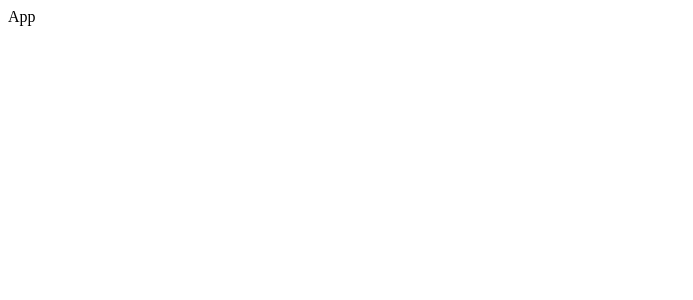
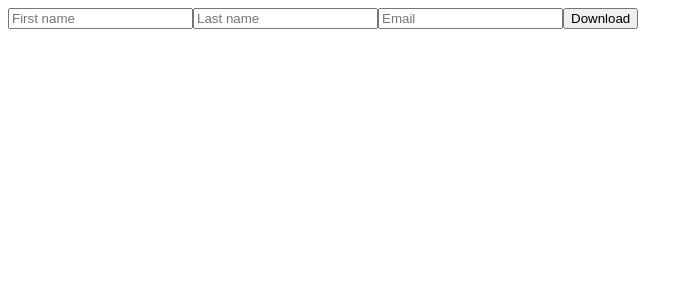
Before and after one commit to francisuloko/landing-page, a React (Create React App) app: page /filename in a window 1280 px wide. Shown: the top 300 px of the page, without its empty margins (0-693 px from the left). Built offline with nearby package versions, Linux system fonts and the light colour scheme; the HTML template or start-up script is replaced by a standard one.

Commit message:
Add basic optin form

```diff
--- a/package.json
+++ b/package.json
@@ -8,6 +8,7 @@
     "@testing-library/user-event": "^13.5.0",
     "react": "^18.2.0",
     "react-dom": "^18.2.0",
+    "react-router-dom": "^6.3.0",
     "react-scripts": "5.0.1",
     "web-vitals": "^2.1.4"
   },
--- a/src/App.css
+++ /dev/null
@@ -1 +0,0 @@
-/* TBA */
--- a/src/App.js
+++ b/src/App.js
@@ -1,10 +1,17 @@
-import './App.css';
+import { BrowserRouter as Router, Routes, Route } from "react-router-dom";
+import Optin from "./pages/Optin";
+import Landing from "./pages/Landing";
 
 function App() {
   return (
-    <div className="App">
-      App
-    </div>
+    <>
+      <Router>
+          <Routes>
+            <Route exact path="/" element={<Landing />} />
+            <Route exact path="/filename" element={<Optin />} />
+          </Routes>
+        </Router>
+    </>
   );
 }
 
--- a/src/pages/Optin.js
+++ b/src/pages/Optin.js
@@ -1,7 +1,31 @@
-import React from 'react'
+import React, { useState } from 'react'
+import { useNavigate } from 'react-router-dom';
 
 export default function Optin() {
+  const [values, setValues] = useState({});
+  const navigate = useNavigate();
+
+  const handleChange = (e) => {
+    const { name, value } = e.target;
+
+    setValues({
+      ...values,
+      [name]: value,
+    });
+  }
+
+  const handleSubmit = (e) => {
+    e.preventDefault()
+    console.log(values);
+    navigate('/')
+  }
+
   return (
-    <div>Optin</div>
+    <div>
+     <input type="text" name="fname" placeholder='First name' onChange={handleChange} />
+      <input type="text" name="lname" placeholder='Last name' onChange={handleChange} />
+      <input type="email" name="email" placeholder='Email' onChange={handleChange} />
+      <input type='submit' value='Download' onClick={handleSubmit} />
+    </div>
   )
 }
```
Also changed, not shown: 1 other file (tests, documents, lock files or other folders).
